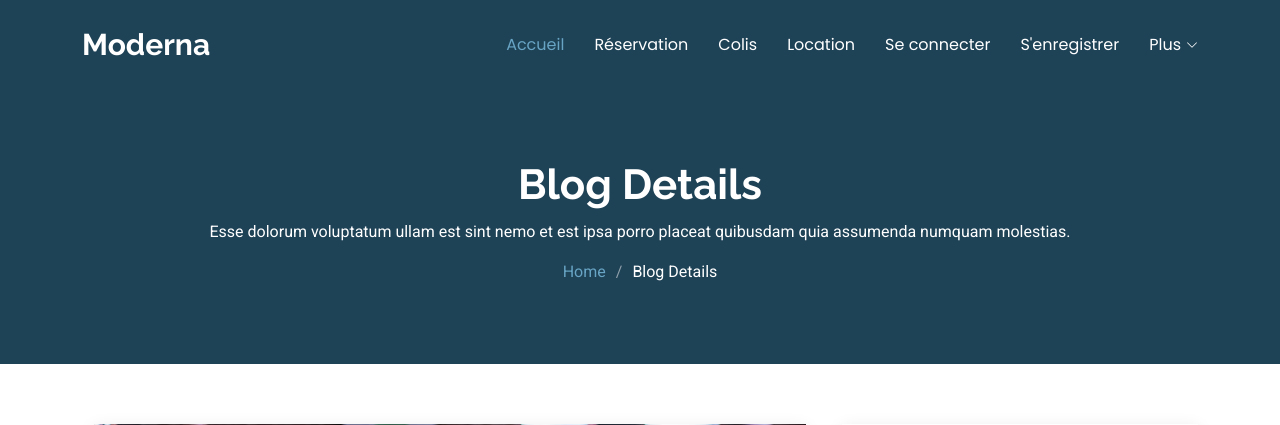
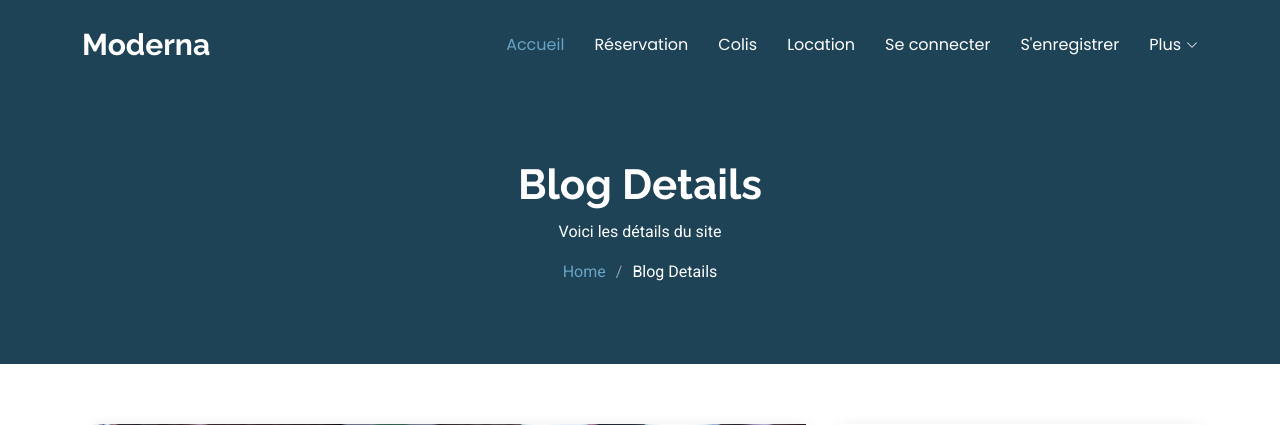
Before and after one commit to Louiseprisca/Projet2, a Django app: template templates/blog-details.html in a window 1280 px wide. Shown: the top 425 px of the page. Run offline with Django 5.2, Linux system fonts and the light colour scheme; the template is opened without the code that fills it, so the values that code supplies are empty; parts of the project's set-up code (start-up, migrations or seed data) failed here and were passed over; some libraries are stand-ins or nearby versions.

Commit message:
modification du blog-detail

```diff
--- a/templates/blog-details.html
+++ b/templates/blog-details.html
@@ -75,7 +75,7 @@
     <div class="page-title dark-background">
       <div class="container position-relative">
         <h1>Blog Details</h1>
-        <p>Esse dolorum voluptatum ullam est sint nemo et est ipsa porro placeat quibusdam quia assumenda numquam molestias.</p>
+        <p>Voici les détails du site</p>
         <nav class="breadcrumbs">
           <ol>
             <li><a href="index.html">Home</a></li>
```
